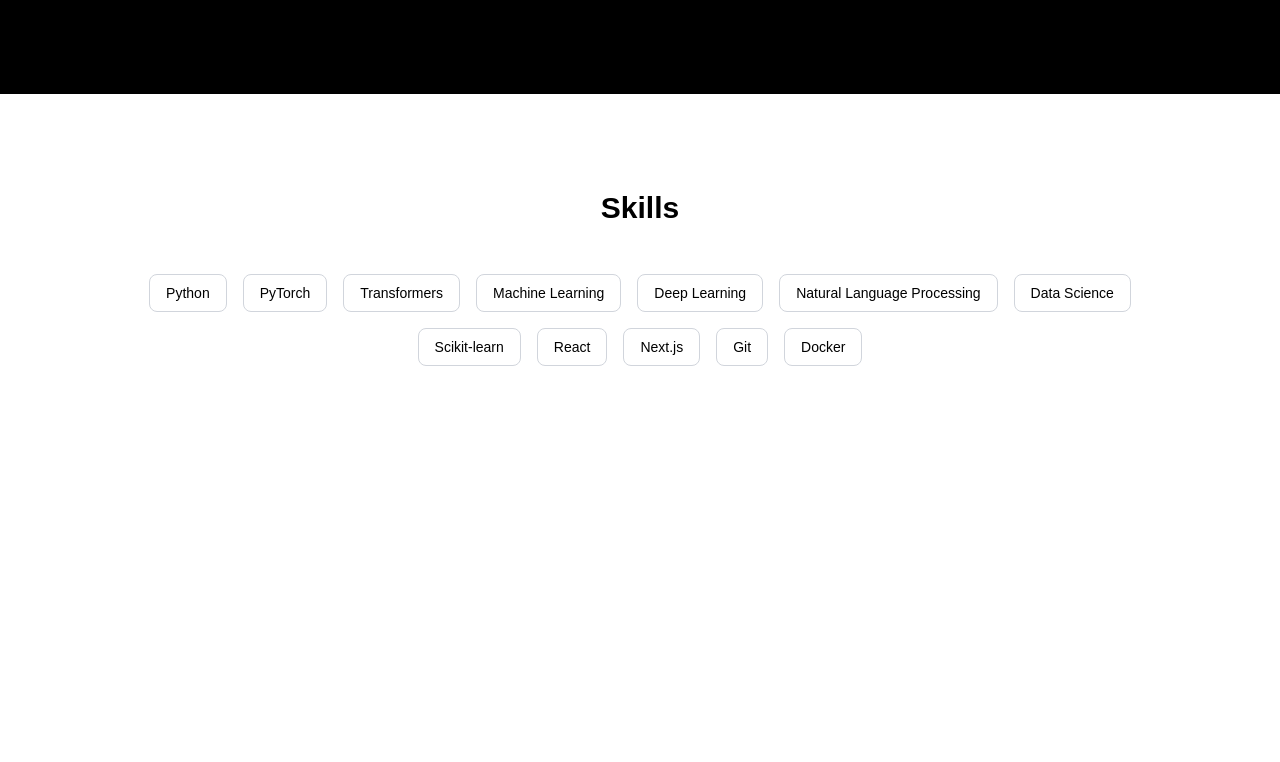
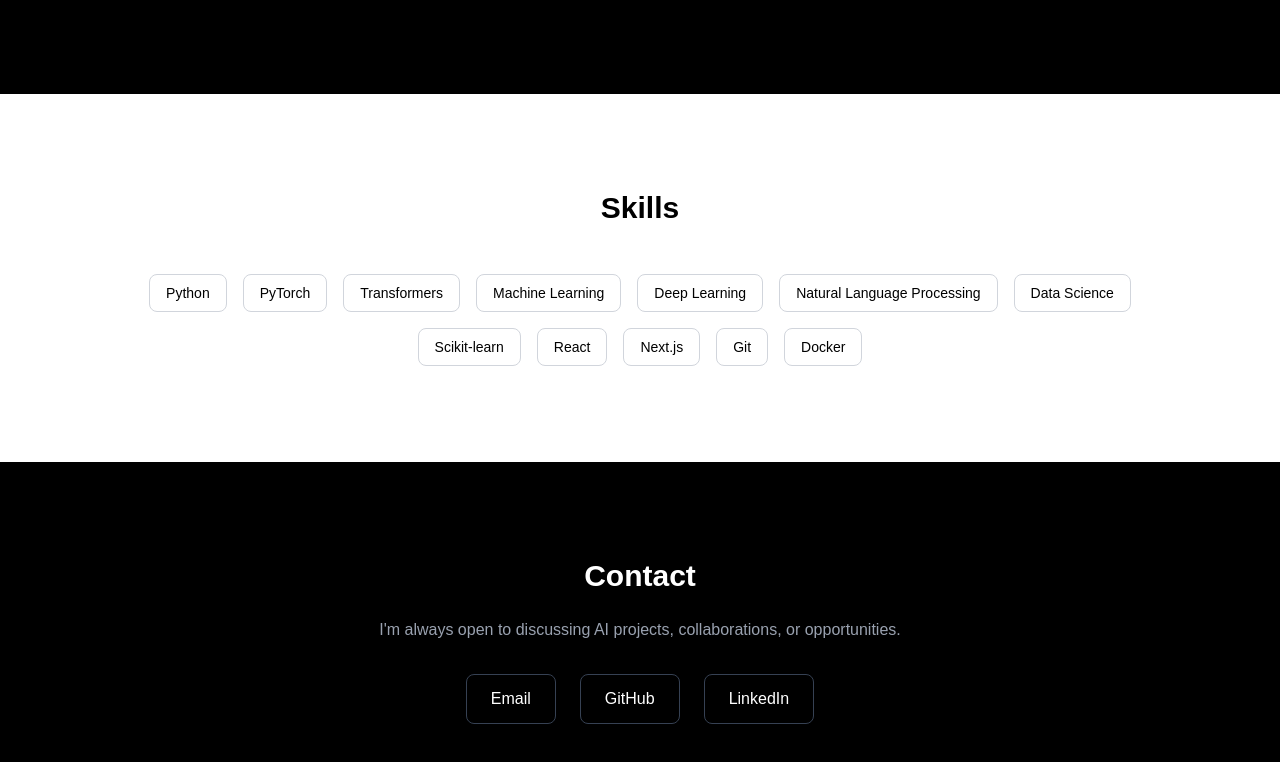
Before and after one commit to DenzelMalik/my-portfolio, a Next.js app: page / in a window 1280 px wide. Shown: the part 1274-2036 px from the top of the page. Before the commit the page ends 1736 px from the top, so only its background shows below. Built offline with nearby package versions, Linux system fonts and the light colour scheme.

Commit message:
Add Contact Section

```diff
--- a/app/page.tsx
+++ b/app/page.tsx
@@ -1,6 +1,7 @@
 import Hero from "../components/Hero";
 import Projects from "../components/Projects";
 import Skills from "../components/Skills";
+import Contact from "../components/Contact";
 
 export default function Home() {
   return (
@@ -8,6 +9,7 @@
       <Hero />
       <Projects />
       <Skills />
+      <Contact />
     </main>
   );
 }
--- /dev/null
+++ b/components/Contact.tsx
@@ -0,0 +1,44 @@
+export default function Contact() {
+  return (
+    <section className="bg-black text-white py-24 px-6">
+      <div className="max-w-3xl mx-auto text-center">
+
+        <h2 className="text-3xl font-bold mb-6">
+          Contact
+        </h2>
+
+        <p className="text-gray-400 mb-8">
+          I'm always open to discussing AI projects, collaborations, or opportunities.
+        </p>
+
+        <div className="flex justify-center gap-6">
+
+          <a
+            href="mailto:denzelmalik06@gmail.com"
+            className="border border-gray-700 px-6 py-3 rounded-lg hover:bg-white hover:text-black transition"
+          >
+            Email
+          </a>
+
+          <a
+            href="https://github.com/DenzelMalik"
+            target="_blank"
+            className="border border-gray-700 px-6 py-3 rounded-lg hover:bg-white hover:text-black transition"
+          >
+            GitHub
+          </a>
+
+          <a
+            href="https://www.linkedin.com/in/denzelmalik/"
+            target="_blank"
+            className="border border-gray-700 px-6 py-3 rounded-lg hover:bg-white hover:text-black transition"
+          >
+            LinkedIn
+          </a>
+
+        </div>
+
+      </div>
+    </section>
+  );
+}
```
